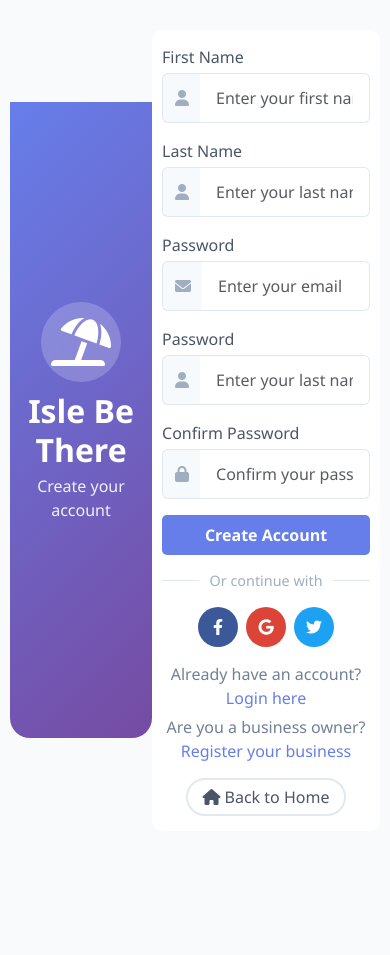
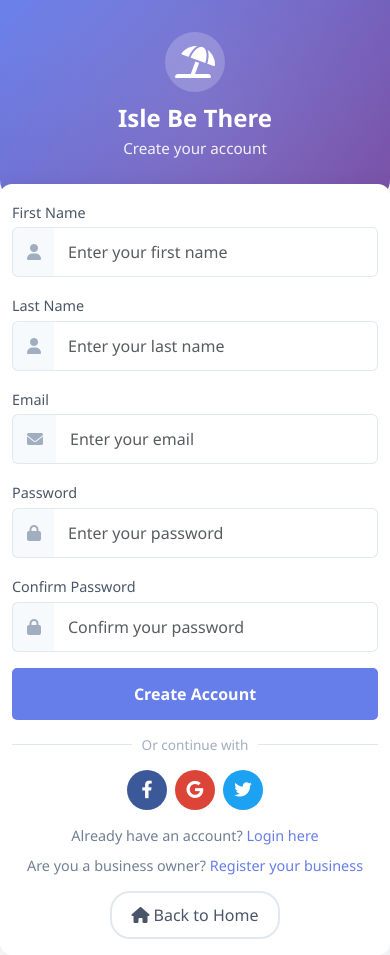
Before and after one commit to ALDR-Solutions/isle-be-there, a Flask app: page /register in a window 390 px wide. Before the commit the page ends 816 px from the top, so only its background shows below. Run offline with Flask 3, Linux system fonts and the light colour scheme; some libraries are stand-ins or nearby versions.

Commit message:
style: update login and register pages with responsive design and improved UI elements

```diff
--- a/App/templates/auth/login.html
+++ b/App/templates/auth/login.html
@@ -352,6 +352,7 @@
             .split-container{
                 display: block;
                 min-height: 100vh;
+                background: linear-gradient(135deg, #667eea 0%, #764ba2 100%); /* matches mobile header */
             }
 
             .hero-section{
@@ -361,7 +362,7 @@
             .form-section{
                 padding: 0 12px 24px;
                 background: #f8fafc;
-                min-height: auto;
+                min-height: calc(100vh - 180px);;
                 display: block;
             }
 
--- a/App/templates/auth/register.html
+++ b/App/templates/auth/register.html
@@ -1,33 +1,39 @@
 {% from 'bootstrap5/form.html' import render_form %}
-<!DOCTYPE html>
+<!doctype html>
 <html lang="en">
   <head>
-  <meta charset="UTF-8">
-  <meta name="viewport" content="width=device-width, initial-scale=1.0">
+    <meta charset="UTF-8" />
+    <meta name="viewport" content="width=device-width, initial-scale=1.0" />
     <title>Register - Isle Be There</title>
-  {% block styles %}
-  {{ bootstrap.load_css() }}
-  <link rel="stylesheet" href="https://cdnjs.cloudflare.com/ajax/libs/font-awesome/6.0.0/css/all.min.css">
+    {% block styles %} {{ bootstrap.load_css() }}
+    <link
+      rel="stylesheet"
+      href="https://cdnjs.cloudflare.com/ajax/libs/font-awesome/6.0.0/css/all.min.css"
+    />
 
     <style>
-    *{
+      * {
         margin: 0;
         padding: 0;
         box-sizing: border-box;
       }
 
-    body{
-      font-family: 'Segoe UI', system-ui, -apple-system, sans-serif;
+      body {
+        font-family:
+          "Segoe UI",
+          system-ui,
+          -apple-system,
+          sans-serif;
         min-height: 100vh;
         background: #f8fafc;
       }
 
-    .split-container{
+      .split-container {
         display: flex;
         min-height: 100vh;
       }
 
-    .hero-section{
+      .hero-section {
         flex: 1;
         background: linear-gradient(135deg, #667eea 0%, #764ba2 100%);
         color: white;
@@ -41,25 +47,29 @@
         overflow: hidden;
       }
 
-    .hero-section::before{
-      content: '';
+      .hero-section::before {
+        content: "";
         position: absolute;
         width: 200%;
         height: 200%;
-      background: radial-gradient(circle, rgba(255,255,255,0.1) 0%, transparent 70%);
+        background: radial-gradient(
+          circle,
+          rgba(255, 255, 255, 0.1) 0%,
+          transparent 70%
+        );
         top: -50%;
         left: -50%;
       }
-    .hero-content{
+      .hero-content {
         position: relative;
         z-index: 2;
         max-width: 500px;
       }
 
-    .hero-icon{
+      .hero-icon {
         font-size: 5rem;
         margin-bottom: 20px;
-      background: rgba(255,255,255,0.2);
+        background: rgba(255, 255, 255, 0.2);
         width: 120px;
         height: 120px;
         line-height: 120px;
@@ -67,39 +77,39 @@
         display: inline-block;
       }
 
-    .hero-title{
+      .hero-title {
         font-size: 3rem;
         font-weight: 700;
         margin-bottom: 10px;
       }
 
-    .hero-subtitle{
+      .hero-subtitle {
         font-size: 1.2rem;
         opacity: 0.9;
         margin-bottom: 20px;
         line-height: 1.6;
       }
 
-    .hero-quote{
+      .hero-quote {
         font-style: italic;
-      border-left: 4px solid rgba(255,255,255,0.5);
+        border-left: 4px solid rgba(255, 255, 255, 0.5);
         padding-left: 15px;
         text-align: left;
         margin-top: 20px;
       }
 
-    .hero-quote p{
+      .hero-quote p {
         font-size: 1.1rem;
       }
 
-    .hero-quote cite{
+      .hero-quote cite {
         display: block;
         margin-top: 5px;
         font-size: 0.9rem;
         opacity: 0.8;
       }
 
-    .form-section{
+      .form-section {
         flex: 1;
         display: flex;
         justify-content: center;
@@ -108,7 +118,7 @@
         background: white;
       }
 
-    .register-card{
+      .register-card {
         width: 100%;
         max-width: 500px;
         background: white;
@@ -117,34 +127,58 @@
         box-shadow: 0 20px 40px rgba(0, 0, 0, 0.05);
       }
 
-    .mobile-header{
+      .mobile-header {
         display: none;
         background: linear-gradient(135deg, #667eea 0%, #764ba2 100%);
         color: white;
         padding: 200px 10px 200px;
         text-align: center;
         border-radius: 0 0 20px 20px;
+        position: relative;
+        overflow: hidden;
       }
 
-    .mobile-header h1{
+      .mobile-header::before {
+        content: "";
+        position: absolute;
+        width: 200%;
+        height: 200%;
+        background: radial-gradient(
+          circle,
+          rgba(255, 255, 255, 0.1) 0%,
+          transparent 70%
+        );
+        top: -50%;
+        left: -50%;
+        animation: rotate 30s linear infinite;
+      }
+
+      .mobile-header h1 {
         font-size: 2rem;
         font-weight: 600;
-      margin-bottom: 5px;
-
+        margin-bottom: 4px;
+        position: relative;
+        z-index: 1;
       }
 
-    .mobile-header p{
+      .mobile-header p {
         opacity: 0.9;
+        font-size: 0.95rem;
+        position: relative;
+        z-index: 1;
       }
 
-    .mobile-header i{
-      font-size: 3rem;
-      margin-bottom: 10px;
-      background-color: rgba(255,255,255,0.2);
-      width: 80px;
-      height: 80px;
-      line-height: 80px;
+      .mobile-header i {
+        font-size: 2.5rem;
+        margin-bottom: 12px;
+        background-color: rgba(255, 255, 255, 0.2);
+        width: 70px;
+        height: 70px;
+        line-height: 70px;
         border-radius: 50%;
+        display: inline-block;
+        position: relative;
+        z-index: 1;
       }
 
       .form-label {
@@ -168,13 +202,18 @@
         transition: all 0.2s;
       }
 
-    .form-control:focus{
+      .form-control:focus {
         border-color: #667eea;
-      box-shadow: 0 0 0 3px rgba(102,126,234,0.1);
+        box-shadow: 0 0 0 3px rgba(102, 126, 234, 0.1);
         outline: none;
       }
 
-    .btn-register{
+      .form-check-input:checked {
+        background-color: #667eea;
+        border-color: #667eea;
+      }
+
+      .btn-register {
         background: #667eea;
         color: white;
         font-weight: 600;
@@ -182,16 +221,16 @@
         border-radius: 5px;
         border: none;
         width: 100%;
-      transition: all 0.2s
+        transition: all 0.2s;
       }
 
-    .btn-register:hover{
+      .btn-register:hover {
         background: #5a67d8;
         transform: translateY(-1px);
-      box-shadow: 0 10px 20px rgba(102,126,234,0.1);
+        box-shadow: 0 10px 20px rgba(102, 126, 234, 0.1);
       }
 
-    .btn-register:active{
+      .btn-register:active {
         transform: translateY(0);
       }
 
@@ -205,12 +244,12 @@
 
       .divider::before,
       .divider::after {
-      content: '';
+        content: "";
         flex: 1;
         border-bottom: 1px solid #e2e8e2;
       }
 
-    .divider span{
+      .divider span {
         margin: 0 10px;
         font-size: 0.9rem;
       }
@@ -223,7 +262,7 @@
         margin-bottom: 15px;
       }
 
-    .social-btn{
+      .social-btn {
         width: 45px;
         height: 45px;
         border-radius: 50%;
@@ -235,28 +274,28 @@
         text-decoration: none;
       }
 
-    .social-btn.facebook{
+      .social-btn.facebook {
         background: #3b5998;
       }
 
-    .social-btn.google{
+      .social-btn.google {
         background: #db4437;
       }
-    .social-btn.twitter{
+      .social-btn.twitter {
         background: #1da1f2;
       }
 
-    .social-btn:hover{
+      .social-btn:hover {
         transform: translateY(-3px);
-      box-shadow: 0 10px 15px rgba(0,0,0,0.1);
+        box-shadow: 0 10px 15px rgba(0, 0, 0, 0.1);
       }
 
-    .footer-links{
+      .footer-links {
         text-align: center;
         margin-top: 15px;
       }
 
-    .footer-links p{
+      .footer-links p {
         margin-bottom: 5px;
         color: #718096;
       }
@@ -267,15 +306,15 @@
         font-weight: 500;
       }
 
-    .footer-links a:hover{
+      .footer-links a:hover {
         text-decoration: underline;
       }
 
-    .back-home{
+      .back-home {
         margin-top: 15px;
       }
 
-    .back-home .btn{
+      .back-home .btn {
         background: transparent;
         border: 2px solid #e2e8f0;
         color: #4a5568;
@@ -287,63 +326,139 @@
         display: inline-block;
       }
 
-    .back-home .btn:hover{
+      .back-home .btn:hover {
         background: #edf2f7;
         border-color: #cbd5e0;
       }
 
-    .alert{
+      .alert {
         border-radius: 5px;
         margin-bottom: 15px;
       }
 
-    .alert ul{
+      .alert ul {
         padding-left: 15px;
         margin-top: 5px;
       }
 
-    @media (max-width: 1000px){
-      .split-container{
+      @media (max-width: 1000px) {
+        .split-container {
           display: block;
+          min-height: 100vh;
+          background: linear-gradient(135deg, #667eea 0%, #764ba2 100%);
         }
 
-      .hero-section{
+        .hero-section {
           display: none;
         }
 
-      .form-section{
+        .form-section {
           padding: 10px;
           background: #f8fafc;
+          min-height: calc(100vh - 180px);
+          display: block;
         }
 
         .mobile-header {
           display: block;
         }
 
-      .register-card{
-        box-shadow: none;
-        padding: 15px;
+        .register-card {
+          box-shadow: 0 4px 20px rgba(0, 0, 0, 0.08);
+          padding: 24px 20px;
           background: white;
-        border-radius: 10px;
-        margin-top: 20px;
+          border-radius: 16px;
+          margin-top: -20px;
+          position: relative;
+          z-index: 10;
+          max-width: 100%;
         }
 
+        .form-control {
+          padding: 12px 14px;
+          font-size: 16px; /* Prevents iOS zoom on focus */
+        }
 
+        .input-group-text {
+          padding: 12px 14px;
+        }
+
+        .btn-register {
+          padding: 14px;
+          font-size: 1rem;
+        }
+
+        .social-btn {
+          width: 50px;
+          height: 50px;
+          font-size: 1.1rem;
+        }
+
+        .footer-links p {
+          font-size: 0.9rem;
+          margin-bottom: 8px;
+        }
+
+        .back-home .btn {
+          padding: 10px 20px;
+        }
       }
 
       @media (max-width: 576px) {
-      .register-card{
-        padding: 15px 10px;
-
+        .mobile-header {
+          padding: 32px 16px 24px;
         }
 
-      .social-register{
+        .mobile-header h1 {
+          font-size: 1.5rem;
+        }
+
+        .mobile-header i {
+          font-size: 2rem;
+          width: 60px;
+          height: 60px;
+          line-height: 60px;
+        }
+
+        .register-card {
+          padding: 16px 12px;
+          margin-top: -16px;
+          border-radius: 12px;
+        }
+        .form-section {
+          padding: 0;
+          min-height: auto;
+        }
+
+        .social-register {
           gap: 8px;
         }
 
-      .social-btn{
+        .social-btn {
           width: 40px;
           height: 40px;
+        }
+        .form-label {
+          font-size: 0.9rem;
+        }
+
+        .divider span {
+          font-size: 0.85rem;
+        }
+      }
+
+      /* Extra small devices */
+      @media (max-width: 375px) {
+        .mobile-header {
+          padding: 24px 12px 20px;
+        }
+
+        .register-card {
+          padding: 14px 10px;
+        }
+
+        .footer-links p {
+          font-size: 0.85rem;
         }
       }
     </style>
@@ -358,9 +473,14 @@
             <i class="fas fa-umbrella-beach"></i>
           </div>
           <h1 class="hero-title">Isle Be There</h1>
-        <p class="hero-subtitle">Discover the Caribbean Islands. Book and plan you tropical get away</p>
+          <p class="hero-subtitle">
+            Discover the Caribbean Islands. Book and plan you tropical get away
+          </p>
           <div class="hero-quote">
-          <p>"The most beautiful islands, the warmest hospitatiliy. Found my paradise here"</p>
+            <p>
+              "The most beautiful islands, the warmest hospitatiliy. Found my
+              paradise here"
+            </p>
             <cite>- Jabez M. Traveller</cite>
           </div>
         </div>
@@ -372,28 +492,38 @@
           <p>Create your account</p>
         </div>
         <div class="register-card">
-        {% with messages = get_flashed_messages(with_categories=true) %}
-          {% if messages %}
-            {% for category, message in messages%}
-              <div class="alert alert-{{ category }} alert-dismissible fade show" role="alert">
+          {% with messages = get_flashed_messages(with_categories=true) %} {% if
+          messages %} {% for category, message in messages%}
+          <div
+            class="alert alert-{{ category }} alert-dismissible fade show"
+            role="alert"
+          >
             {{ message }}
-                <button type="button" class="btn-close" data-bs-dismiss="alert" aria-label="Close"></button>
+            <button
+              type="button"
+              class="btn-close"
+              data-bs-dismiss="alert"
+              aria-label="Close"
+            ></button>
           </div>
-            {% endfor %}
-          {% endif %}
-        {% endwith %}
-
-        {% if form.errors %}
-          <div class="alert alert-danger alert-dismissible fade show" role="alert">
+          {% endfor %} {% endif %} {% endwith %} {% if form.errors %}
+          <div
+            class="alert alert-danger alert-dismissible fade show"
+            role="alert"
+          >
             <strong>Please correct the following errors:</strong>
             <ul class="mb-0">
-              {%  for field, errors in form.errors.items() %}
-                {% for error in errors %}
+              {% for field, errors in form.errors.items() %} {% for error in
+              errors %}
               <li>{{ error }}</li>
-                {% endfor %}
-              {% endfor %}
+              {% endfor %} {% endfor %}
             </ul>
-            <button type="button" class="btn-close" data-bs-dismiss="alert" aria-label="Close"></button>
+            <button
+              type="button"
+              class="btn-close"
+              data-bs-dismiss="alert"
+              aria-label="Close"
+            ></button>
           </div>
           {% endif %}
           <form method="POST" action="{{ url_for('auth.register', next=next)}}">
@@ -401,55 +531,83 @@
             <div class="mb-3">
               <label for="first_name" class="form-label">First Name</label>
               <div class="input-group">
-              <span class="input-group-text"><i class="fas fa-user"></i></span>
-              {{ form.email(class="form-control", placeholder="Enter your first name")}}
+                <span class="input-group-text"
+                  ><i class="fas fa-user"></i
+                ></span>
+                {{ form.first_name(class="form-control", placeholder="Enter your first name")}}
               </div>
             </div>
             <div class="mb-3">
               <label for="last_name" class="form-label">Last Name</label>
               <div class="input-group">
-              <span class="input-group-text"><i class="fas fa-user"></i></span>
-              {{ form.password(class="form-control", placeholder="Enter your last name")}}
+                <span class="input-group-text"
+                  ><i class="fas fa-user"></i
+                ></span>
+                {{ form.last_name(class="form-control", placeholder="Enter your last name")}}
               </div>
             </div>
 
             <div class="mb-3">
-            <label for="email" class="form-label">Password</label>
+              <label for="email" class="form-label">Email</label>
               <div class="input-group">
-              <span class="input-group-text"><i class="fas fa-envelope"></i></span>
-              {{ form.password(class="form-control", placeholder="Enter your email")}}
+                <span class="input-group-text"
+                  ><i class="fas fa-envelope"></i
+                ></span>
+                {{ form.email(class="form-control", placeholder="Enter your email")}}
               </div>
             </div>
 
             <div class="mb-3">
               <label for="password" class="form-label">Password</label>
               <div class="input-group">
-              <span class="input-group-text"><i class="fas fa-user"></i></span>
-              {{ form.password(class="form-control", placeholder="Enter your last name")}}
+                <span class="input-group-text"
+                  ><i class="fas fa-lock"></i
+                ></span>
+                {{ form.password(class="form-control", placeholder="Enter your password")}}
               </div>
             </div>
 
             <div class="mb-3">
-            <label for="confirm_password" class="form-label">Confirm Password</label>
+              <label for="confirm_password" class="form-label"
+                >Confirm Password</label
+              >
               <div class="input-group">
-              <span class="input-group-text"><i class="fas fa-lock"></i></span>
-              {{ form.password(class="form-control", placeholder="Confirm your password")}}
+                <span class="input-group-text"
+                  ><i class="fas fa-lock"></i
+                ></span>
+                {{ form.confirm_password(class="form-control", placeholder="Confirm your password")}}
               </div>
             </div>
 
-          <button type="submit" class="btn btn-register">Create Account</button>
+            <button type="submit" class="btn btn-register">
+              Create Account
+            </button>
           </form>
           <div class="divider">
             <span>Or continue with</span>
           </div>
           <div class="social-register">
-          <a href="#" class="social-btn facebook"><i class="fab fa-facebook-f"></i></a>
-          <a href="#" class="social-btn google"><i class="fab fa-google"></i></a>
-          <a href="#" class="social-btn twitter"><i class="fab fa-twitter"></i></a>
+            <a href="#" class="social-btn facebook"
+              ><i class="fab fa-facebook-f"></i
+            ></a>
+            <a href="#" class="social-btn google"
+              ><i class="fab fa-google"></i
+            ></a>
+            <a href="#" class="social-btn twitter"
+              ><i class="fab fa-twitter"></i
+            ></a>
           </div>
           <div class="footer-links">
-          <p>Already have an account? <a href="{{url_for('auth.login')}}">Login here</a></p>
-          <p>Are you a business owner? <a href="{{url_for('auth.register_business')}}">Register your business</a></p>
+            <p>
+              Already have an account?
+              <a href="{{url_for('auth.login')}}">Login here</a>
+            </p>
+            <p>
+              Are you a business owner?
+              <a href="{{url_for('auth.register_business')}}"
+                >Register your business</a
+              >
+            </p>
           </div>
           <div class="back-home text-center">
             <a href="{{ url_for('main.index')}}" class="btn">
@@ -459,9 +617,6 @@
         </div>
       </div>
     </div>
-  {% block scripts %}
-  {{bootstrap.load_js()}}
-  {% endblock %}
-
+    {% block scripts %} {{bootstrap.load_js()}} {% endblock %}
   </body>
 </html>
```
Lines whose indentation alone changed are shown as unchanged.
